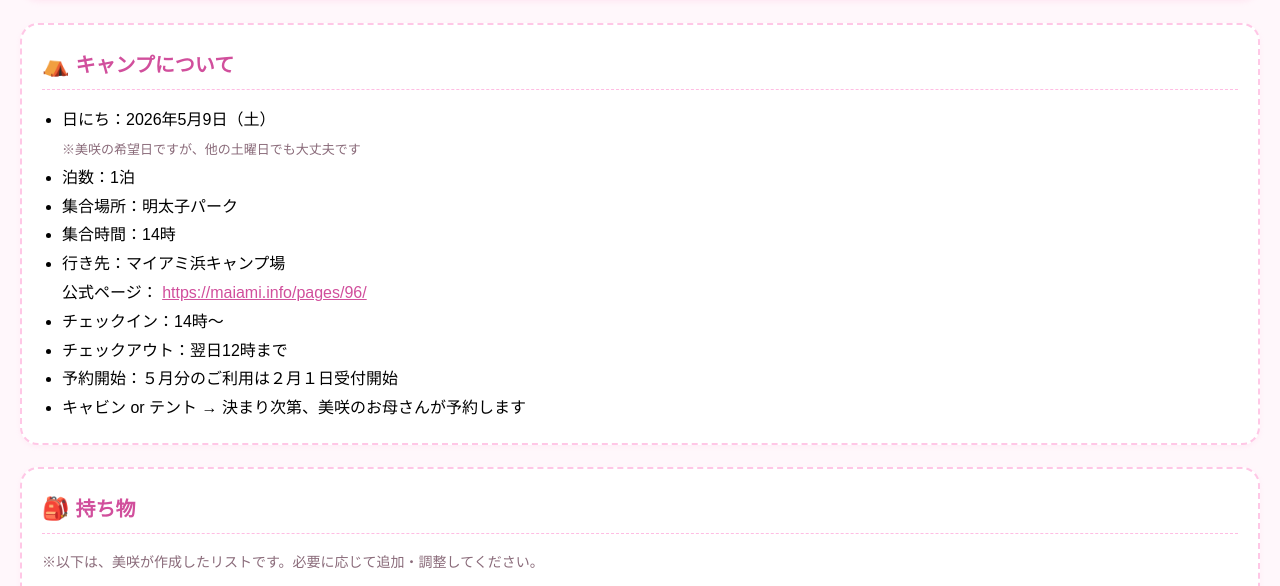
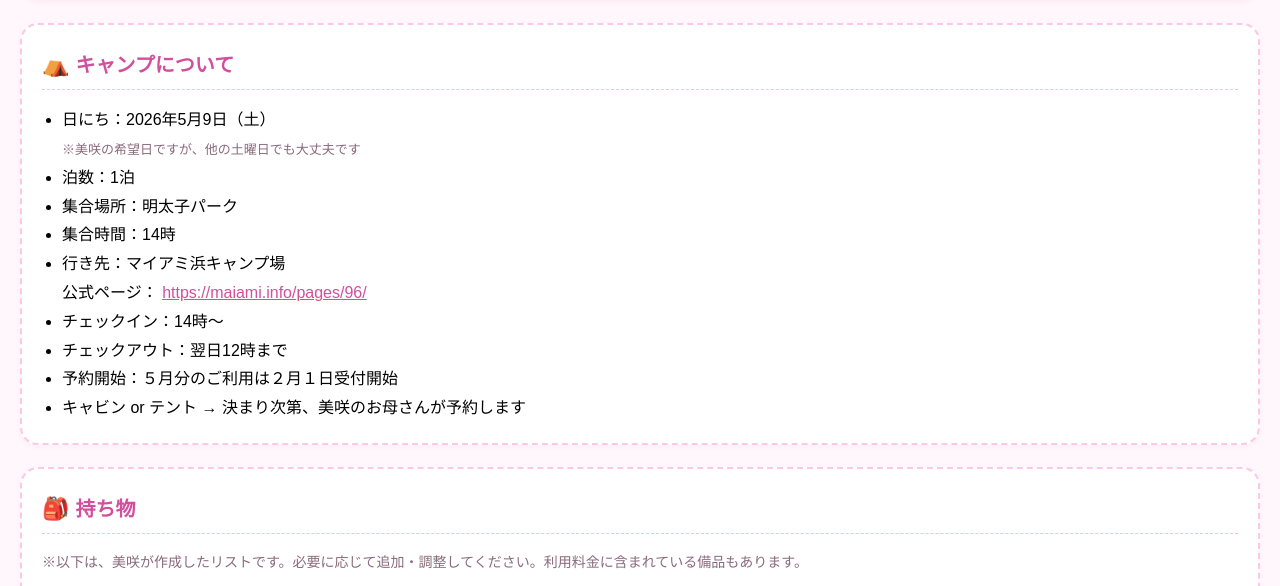
Before and after one commit to Yuki-Nakajii/camp-plan, a plain HTML site: page camp_plan/camp_plan.html in a window 1280 px wide. Shown: the part 168-754 px from the top of the page. Drawn offline with Linux system fonts and the light colour scheme.

Commit message:
Update note on equipment list in camp_plan.html
Added a note about included equipment in the list.

```diff
--- a/camp_plan/camp_plan.html
+++ b/camp_plan/camp_plan.html
@@ -110,7 +110,7 @@
 <div class="card">
   <h2><span class="deco">🎒</span>持ち物</h2>
   <p style="font-size:14px; color:#8a6b7a;">
-    ※以下は、美咲が作成したリストです。必要に応じて追加・調整してください。
+    ※以下は、美咲が作成したリストです。必要に応じて追加・調整してください。利用料金に含まれている備品もあります。
   </p>
   <ul>
     <li>パジャマ：1人1枚</li>
```
